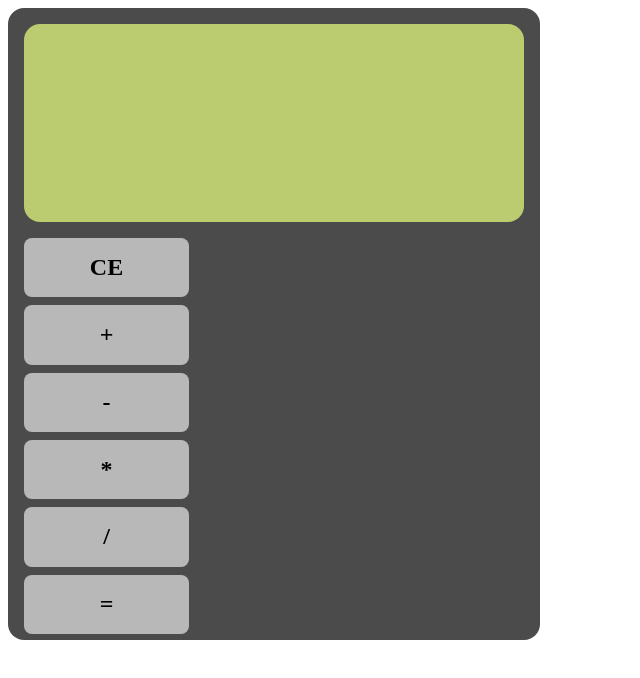
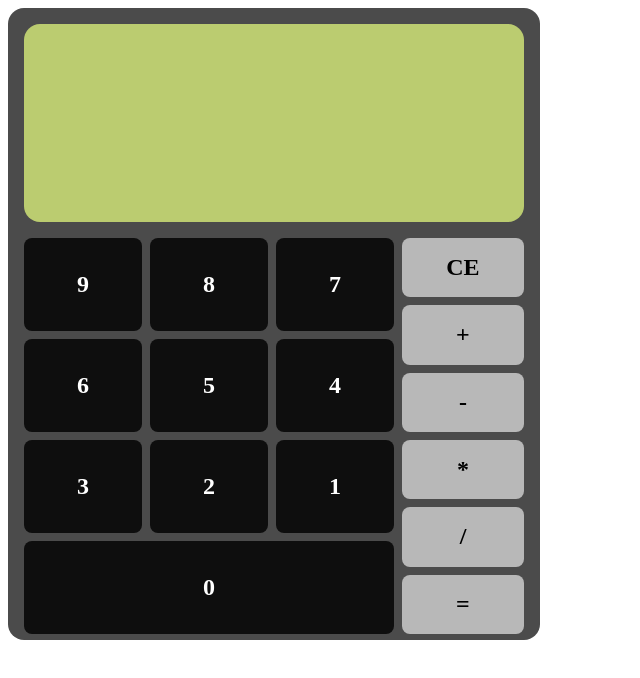
Before and after one commit to IzuEneh/calculator-js, a plain HTML site: page index.html in a window 1280 px wide. Shown: the whole page, without its empty margins (0-640 px from the left). Drawn offline with Linux system fonts and the light colour scheme.

Commit message:
completed basic ui

```diff
--- a/index.html
+++ b/index.html
@@ -11,7 +11,7 @@
             <div class="calc-body">
                 <div class='screen'></div>
                 <div class='btns'>
-                    <!-- <div class="num-btns"></div> -->
+                    <div class="num-btns"></div>
                     <div class="operation-btns"></div>
                 </div>
             </div>
--- a/script.js
+++ b/script.js
@@ -1,6 +1,7 @@
 const operationSymbols = ['CE', '+', '-', '*', '/', '=', ];
 const operationsContainer = document.querySelector('.operation-btns');
 const numPadContainer = document.querySelector(".num-btns");
+
 for (sym of operationSymbols) {
     let symDiv = document.createElement("div");
     symDiv.textContent = sym;
--- a/styles.css
+++ b/styles.css
@@ -17,6 +17,8 @@
     width: 100%;
     height: 66%;
     padding-top: 16px;
+    display: flex;
+    gap: 8px;
 }
 
 .operation-btns {
@@ -43,13 +45,21 @@
 .num-btns {
     display: flex;
     width: 100%;
-    height: 400px;
+    height: 100%;
     flex-wrap: wrap;
-    justify-content: space-around;
+    justify-content: center;
+    gap: 8px;
 }
+
 .num-btn {
+    display: flex;
+    justify-content: center;
+    align-items: center;
+    flex: 1 1 25%;
+
     color: white;
-    background-color: black;
-    width: 133px;
-    text-align: center;
+    background-color: rgb(14, 14, 14);
+    font-size: x-large;
+    font-weight: 600;
+    border-radius: 8px;
 }
```
